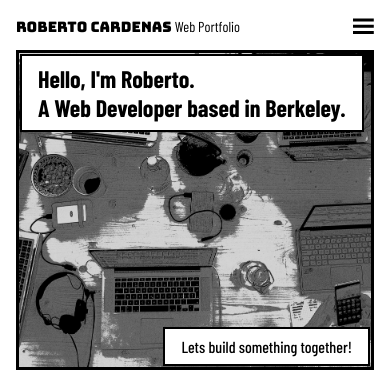
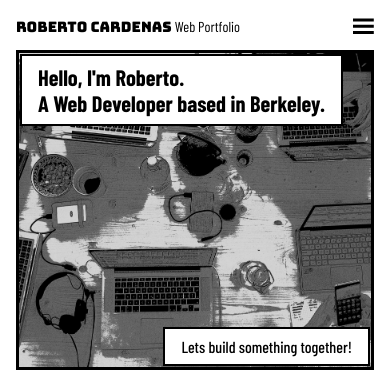
Before and after one commit to Roberto-Cardenas/portfolio-v4, a Flask app: page /home in a window 390 px wide. Shown: the top 375 px of the page. Run offline with Flask 2, Linux system fonts and the light colour scheme; some web fonts are replaced.

Commit message:
Fix for home page title on small screens

```diff
--- a/static/css/home.css
+++ b/static/css/home.css
@@ -30,7 +30,7 @@
   padding: 0.5em 1em;
 }
 .panel .text-panel h1 {
-  font-size: 1.5rem;
+  font-size: 1.4rem;
   font-weight: bold;
 }
 .panel .text-panel h3 {
```
